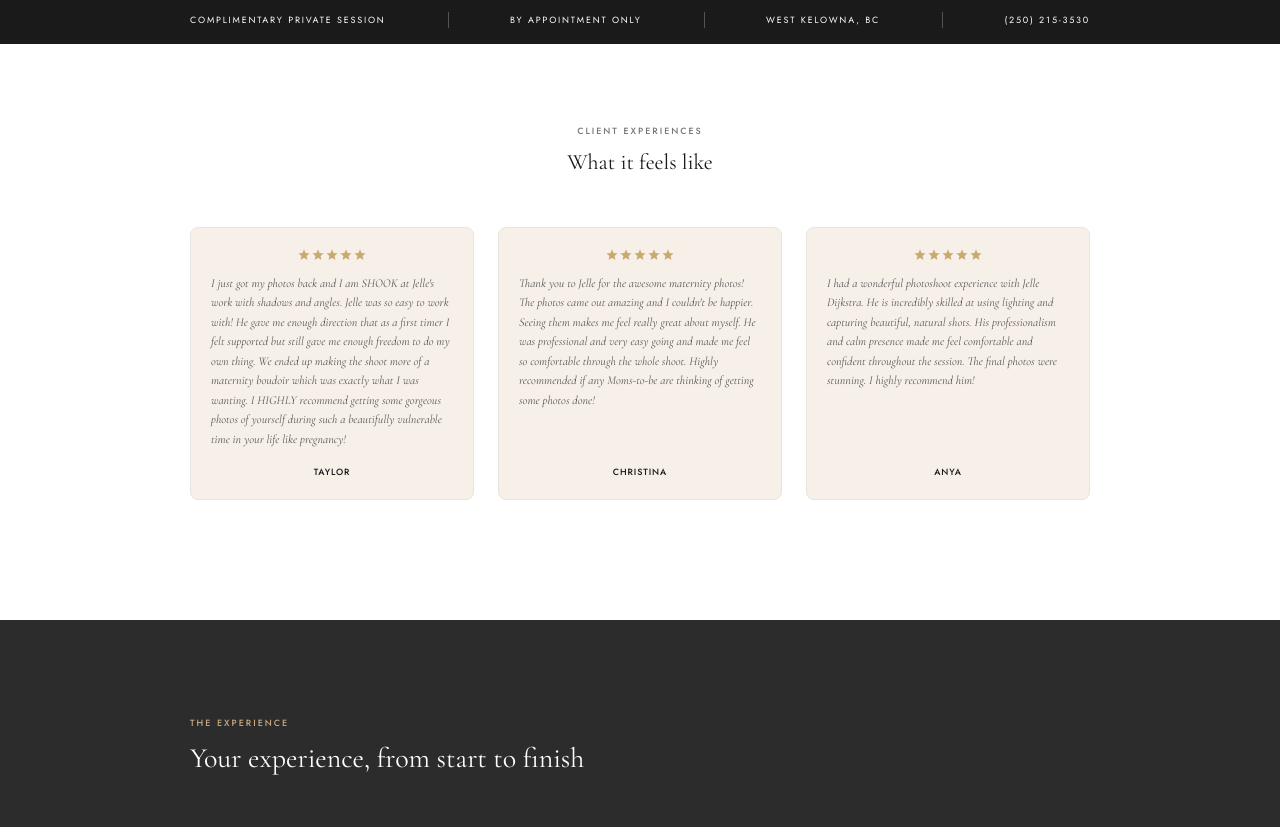
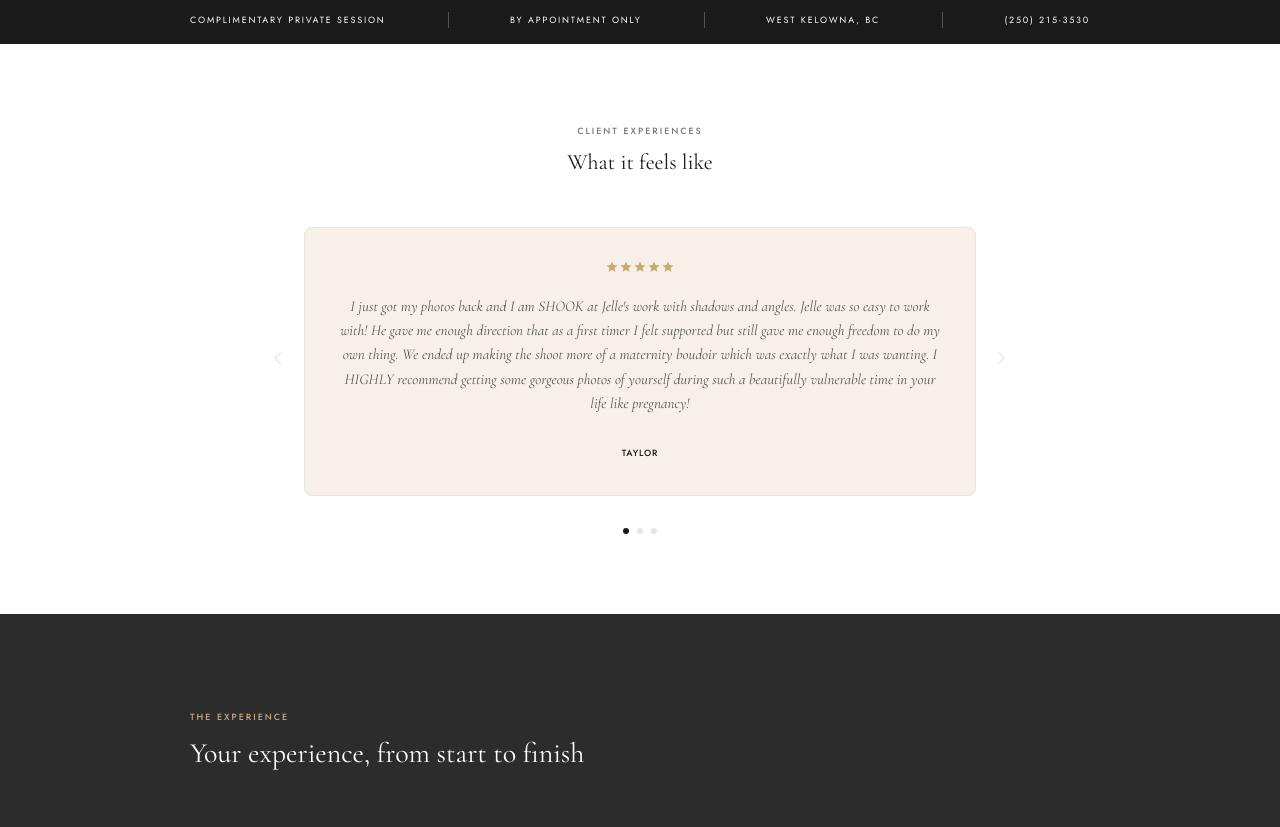
Before and after one commit to jellemdijkstra-lab/Silhouette-and-Soul-Final, a plain HTML site: page index.html in a window 1280 px wide. Shown: the part 860-1687 px from the top of the page. Drawn offline with nearby package versions, Linux system fonts and the light colour scheme.

Commit message:
Convert testimonials to auto-advancing carousel
Co-Authored-By: Claude Sonnet 4.6 <noreply@anthropic.com>

```diff
--- a/index.html
+++ b/index.html
@@ -225,51 +225,115 @@
 
   <!-- ====== TESTIMONIALS ====== -->
   <section class="bg-white py-20 px-6">
-    <div class="max-w-[900px] mx-auto">
+    <div class="max-w-[680px] mx-auto">
       <div class="text-center mb-12">
         <span class="block text-[9px] text-[#777777] font-medium tracking-[0.22em] uppercase mb-2">CLIENT EXPERIENCES</span>
         <h2 class="text-[22px] text-brand-charcoal font-normal">What it feels like</h2>
       </div>
-      <div class="grid md:grid-cols-3 gap-6 mb-10">
+
+      <!-- Carousel -->
+      <div class="relative" id="testimonial-carousel">
+        <div class="overflow-hidden">
+          <div id="testimonial-track" class="flex transition-transform duration-500 ease-in-out">
+
             <!-- Testimonial 1 -->
-        <div class="bg-brand-cream hairline border-brand-border p-5 rounded-[8px] flex flex-col">
-          <div class="flex justify-center mb-3">
+            <div class="testimonial-slide w-full flex-shrink-0 px-1">
+              <div class="bg-brand-cream hairline border-brand-border p-8 rounded-[8px] text-center">
+                <div class="flex justify-center mb-5">
                   <span class="material-symbols-outlined text-brand-gold text-[14px]" style='font-variation-settings:"FILL" 1'>star</span>
                   <span class="material-symbols-outlined text-brand-gold text-[14px]" style='font-variation-settings:"FILL" 1'>star</span>
                   <span class="material-symbols-outlined text-brand-gold text-[14px]" style='font-variation-settings:"FILL" 1'>star</span>
                   <span class="material-symbols-outlined text-brand-gold text-[14px]" style='font-variation-settings:"FILL" 1'>star</span>
                   <span class="material-symbols-outlined text-brand-gold text-[14px]" style='font-variation-settings:"FILL" 1'>star</span>
                 </div>
-          <p class="font-headline italic text-[12px] text-[#555555] leading-relaxed mb-4 flex-grow">I just got my photos back and I am SHOOK at Jelle's work with shadows and angles. Jelle was so easy to work with! He gave me enough direction that as a first timer I felt supported but still gave me enough freedom to do my own thing. We ended up making the shoot more of a maternity boudoir which was exactly what I was wanting. I HIGHLY recommend getting some gorgeous photos of yourself during such a beautifully vulnerable time in your life like pregnancy!</p>
-          <span class="text-[9px] font-medium tracking-widest text-brand-charcoal text-center">TAYLOR</span>
+                <p class="font-headline italic text-[15px] text-[#555555] leading-relaxed mb-6">I just got my photos back and I am SHOOK at Jelle's work with shadows and angles. Jelle was so easy to work with! He gave me enough direction that as a first timer I felt supported but still gave me enough freedom to do my own thing. We ended up making the shoot more of a maternity boudoir which was exactly what I was wanting. I HIGHLY recommend getting some gorgeous photos of yourself during such a beautifully vulnerable time in your life like pregnancy!</p>
+                <span class="text-[9px] font-medium tracking-widest text-brand-charcoal">TAYLOR</span>
               </div>
+            </div>
+
             <!-- Testimonial 2 -->
-        <div class="bg-brand-cream hairline border-brand-border p-5 rounded-[8px] flex flex-col">
-          <div class="flex justify-center mb-3">
+            <div class="testimonial-slide w-full flex-shrink-0 px-1">
+              <div class="bg-brand-cream hairline border-brand-border p-8 rounded-[8px] text-center">
+                <div class="flex justify-center mb-5">
                   <span class="material-symbols-outlined text-brand-gold text-[14px]" style='font-variation-settings:"FILL" 1'>star</span>
                   <span class="material-symbols-outlined text-brand-gold text-[14px]" style='font-variation-settings:"FILL" 1'>star</span>
                   <span class="material-symbols-outlined text-brand-gold text-[14px]" style='font-variation-settings:"FILL" 1'>star</span>
                   <span class="material-symbols-outlined text-brand-gold text-[14px]" style='font-variation-settings:"FILL" 1'>star</span>
                   <span class="material-symbols-outlined text-brand-gold text-[14px]" style='font-variation-settings:"FILL" 1'>star</span>
                 </div>
-          <p class="font-headline italic text-[12px] text-[#555555] leading-relaxed mb-4 flex-grow">Thank you to Jelle for the awesome maternity photos! The photos came out amazing and I couldn't be happier. Seeing them makes me feel really great about myself. He was professional and very easy going and made me feel so comfortable through the whole shoot. Highly recommended if any Moms-to-be are thinking of getting some photos done!</p>
-          <span class="text-[9px] font-medium tracking-widest text-brand-charcoal text-center">CHRISTINA</span>
+                <p class="font-headline italic text-[15px] text-[#555555] leading-relaxed mb-6">Thank you to Jelle for the awesome maternity photos! The photos came out amazing and I couldn't be happier. Seeing them makes me feel really great about myself. He was professional and very easy going and made me feel so comfortable through the whole shoot. Highly recommended if any Moms-to-be are thinking of getting some photos done!</p>
+                <span class="text-[9px] font-medium tracking-widest text-brand-charcoal">CHRISTINA</span>
               </div>
+            </div>
+
             <!-- Testimonial 3 -->
-        <div class="bg-brand-cream hairline border-brand-border p-5 rounded-[8px] flex flex-col">
-          <div class="flex justify-center mb-3">
+            <div class="testimonial-slide w-full flex-shrink-0 px-1">
+              <div class="bg-brand-cream hairline border-brand-border p-8 rounded-[8px] text-center">
+                <div class="flex justify-center mb-5">
                   <span class="material-symbols-outlined text-brand-gold text-[14px]" style='font-variation-settings:"FILL" 1'>star</span>
                   <span class="material-symbols-outlined text-brand-gold text-[14px]" style='font-variation-settings:"FILL" 1'>star</span>
                   <span class="material-symbols-outlined text-brand-gold text-[14px]" style='font-variation-settings:"FILL" 1'>star</span>
                   <span class="material-symbols-outlined text-brand-gold text-[14px]" style='font-variation-settings:"FILL" 1'>star</span>
                   <span class="material-symbols-outlined text-brand-gold text-[14px]" style='font-variation-settings:"FILL" 1'>star</span>
                 </div>
-          <p class="font-headline italic text-[12px] text-[#555555] leading-relaxed mb-4 flex-grow">I had a wonderful photoshoot experience with Jelle Dijkstra. He is incredibly skilled at using lighting and capturing beautiful, natural shots. His professionalism and calm presence made me feel comfortable and confident throughout the session. The final photos were stunning. I highly recommend him!</p>
-          <span class="text-[9px] font-medium tracking-widest text-brand-charcoal text-center">ANYA</span>
+                <p class="font-headline italic text-[15px] text-[#555555] leading-relaxed mb-6">I had a wonderful photoshoot experience with Jelle Dijkstra. He is incredibly skilled at using lighting and capturing beautiful, natural shots. His professionalism and calm presence made me feel comfortable and confident throughout the session. The final photos were stunning. I highly recommend him!</p>
+                <span class="text-[9px] font-medium tracking-widest text-brand-charcoal">ANYA</span>
               </div>
             </div>
+
+          </div>
+        </div>
+
+        <!-- Prev / Next arrows -->
+        <button id="t-prev" aria-label="Previous review" class="absolute left-[-36px] top-1/2 -translate-y-1/2 text-brand-border hover:text-brand-charcoal transition-colors hidden sm:block">
+          <span class="material-symbols-outlined text-[28px]" style="font-variation-settings:'wght' 200">chevron_left</span>
+        </button>
+        <button id="t-next" aria-label="Next review" class="absolute right-[-36px] top-1/2 -translate-y-1/2 text-brand-border hover:text-brand-charcoal transition-colors hidden sm:block">
+          <span class="material-symbols-outlined text-[28px]" style="font-variation-settings:'wght' 200">chevron_right</span>
+        </button>
+      </div>
+
+      <!-- Dots -->
+      <div id="testimonial-dots" class="flex justify-center gap-2 mt-8"></div>
     </div>
   </section>
+
+  <script>
+    (function() {
+      const track = document.getElementById('testimonial-track');
+      const slides = track.querySelectorAll('.testimonial-slide');
+      const dotsContainer = document.getElementById('testimonial-dots');
+      let current = 0;
+      let timer;
+
+      slides.forEach((_, i) => {
+        const dot = document.createElement('button');
+        dot.className = 'w-[6px] h-[6px] rounded-full transition-colors duration-300 ' + (i === 0 ? 'bg-brand-charcoal' : 'bg-brand-border');
+        dot.setAttribute('aria-label', 'Review ' + (i + 1));
+        dot.addEventListener('click', () => goTo(i));
+        dotsContainer.appendChild(dot);
+      });
+
+      function goTo(n) {
+        current = (n + slides.length) % slides.length;
+        track.style.transform = 'translateX(-' + (current * 100) + '%)';
+        dotsContainer.querySelectorAll('button').forEach((d, i) => {
+          d.className = 'w-[6px] h-[6px] rounded-full transition-colors duration-300 ' + (i === current ? 'bg-brand-charcoal' : 'bg-brand-border');
+        });
+        resetTimer();
+      }
+
+      function resetTimer() {
+        clearInterval(timer);
+        timer = setInterval(() => goTo(current + 1), 6000);
+      }
+
+      document.getElementById('t-prev').addEventListener('click', () => goTo(current - 1));
+      document.getElementById('t-next').addEventListener('click', () => goTo(current + 1));
+
+      resetTimer();
+    })();
+  </script>
 
   <!-- ====== THE EXPERIENCE ====== -->
   <section id="experience" class="bg-[#2C2C2C] py-24 px-6">
```
Lines whose indentation alone changed are shown as unchanged.
